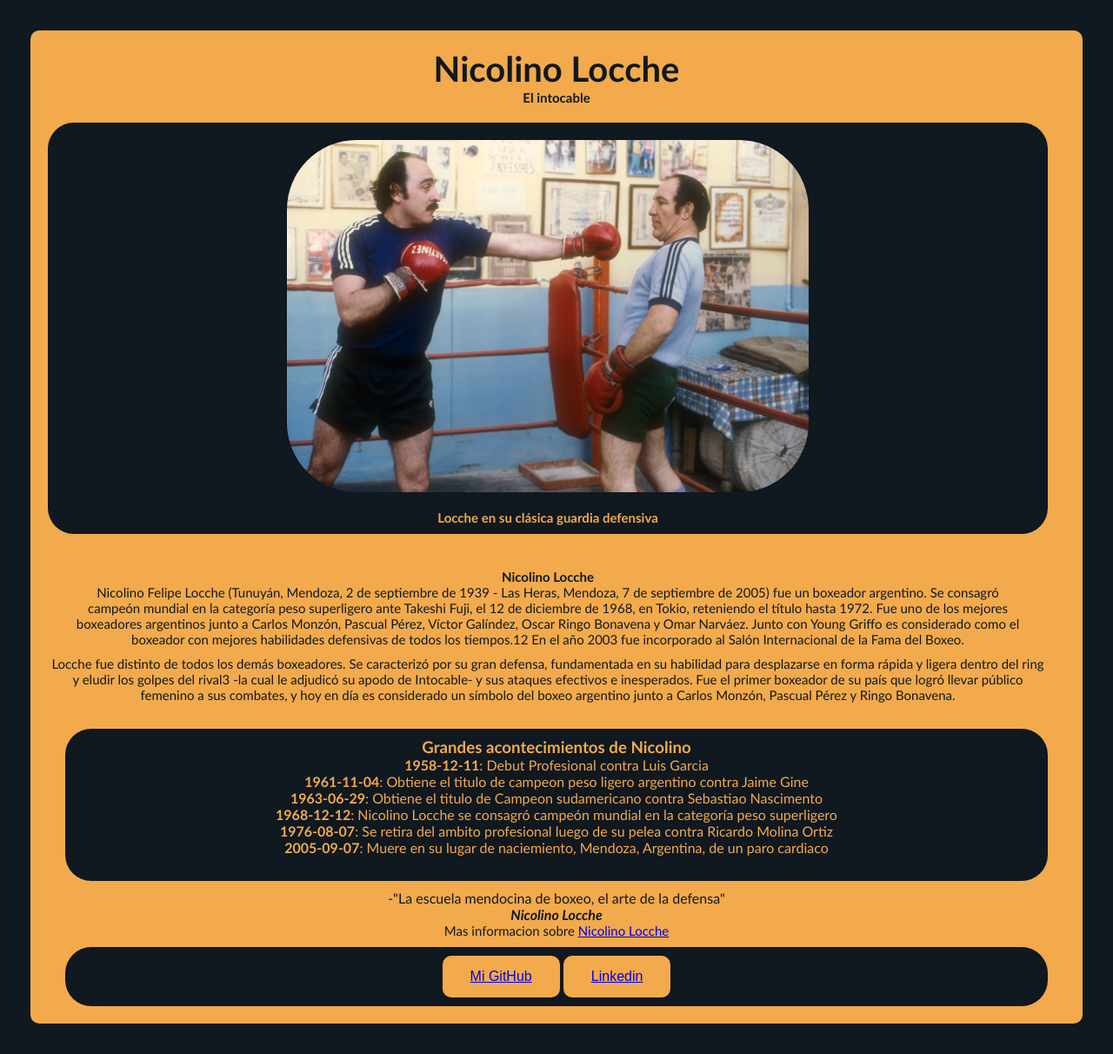
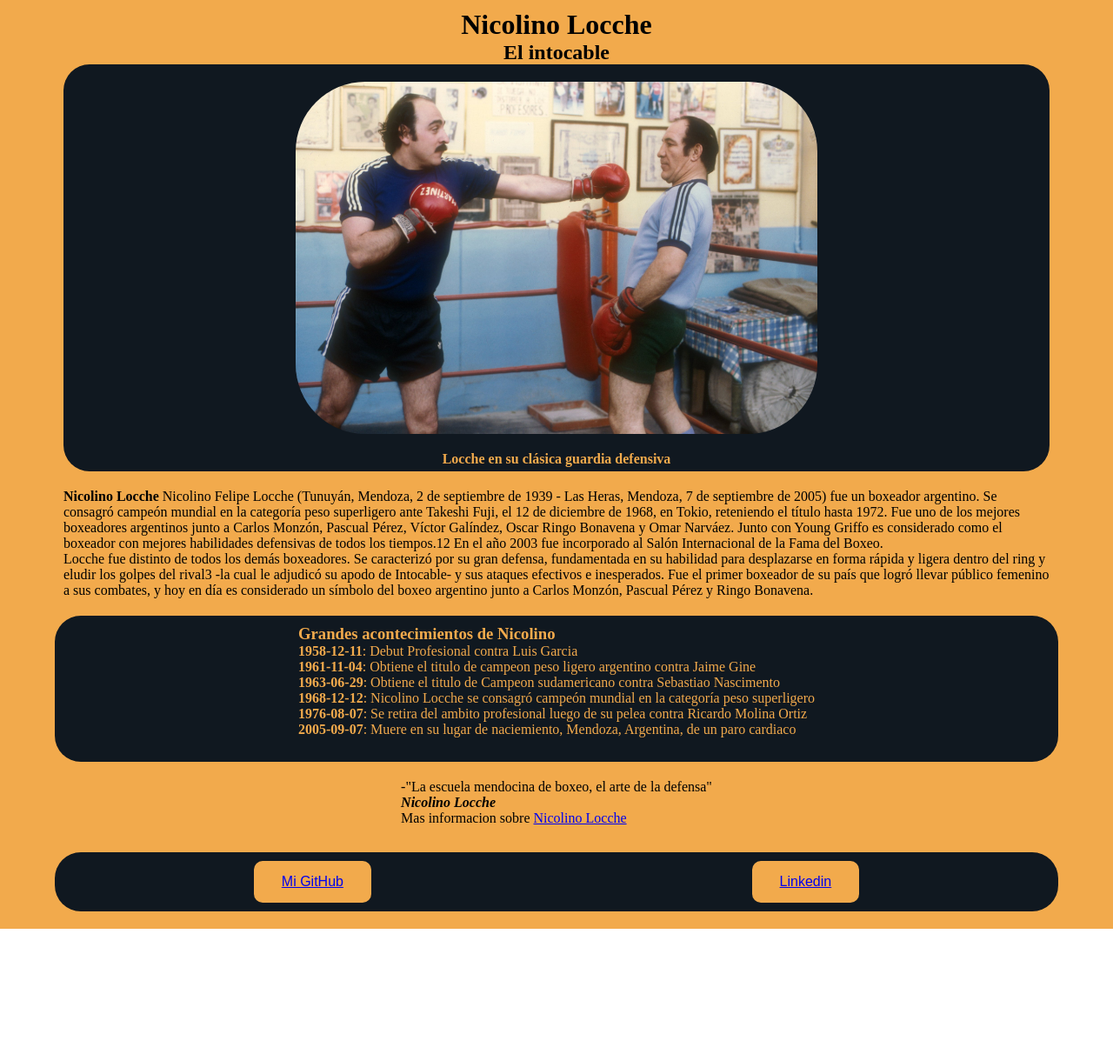
Before and after one commit to Trefu/Tribute-web, a plain HTML site: page index.html in a window 1280 px wide. Shown: the whole page at 87% size. After the commit the page ends 1068 px from the top, so only its background shows below. Drawn offline with Linux system fonts and the light colour scheme.

Commit message:
cambios de styles y tags

```diff
--- a/css/estilos.css
+++ b/css/estilos.css
@@ -6,43 +6,15 @@
 * {
 	padding: 0;
 	margin: 0;
-}
-
-.body {
-	background-color: var(--color-oscuro);
-	display: flex;
-	font-family: 'Trebuchet MS', 'Lucida Sans Unicode', 'Lucida Grande', 'Lucida Sans', Arial, sans-serif;
-	color: #101820ff;
-	justify-content: center;
-	text-align: center;
-	margin: 20px;
-	padding: 15px;
-}
-
-.title {
-	padding: 10px;
-
-}
-
-.body h1 {
-	font-size: 40px;
-}
-
-.body h2 {
-	font-size: 15px;
-}
-
-
-p {
-	font-size: 15px;
-
-
+	display: flexbox;
 }
 
 .main-container {
-
+	display: flex;
+	flex-direction: column;
+	justify-content: center;
+	align-items: center;
 	background-color: var(--color-claro);
-	border-radius: 10px;
 	padding: 10px;
 
 }
@@ -51,83 +23,85 @@ p {
 
 .img-container {
 	display: flex;
-	background-color: #101820ff;
-	margin: 10px 30px 30px 10px;
-	border-radius: 30px;
-	justify-content: center;
 	align-items: center;
 	flex-direction: column;
-
+	background-color: #101820ff;
+	width: 90%;
+	height: auto;
+	border-radius: 30px;
 }
 
-.img-container p {
-	margin-bottom: 10px;
+header {
+	display: flex;
+	align-items: center;
+	flex-direction: column;
 }
 
+
 .imgs {
-	width: 100%;
-	height: auto;
 	max-width: 600px;
 	padding: 20px;
 	border-radius: 100px;
-
 }
 
 .img-container p {
 	color: #f2aa4cff;
-
-
+	margin-bottom: 5px;
 }
 
 .info-container {
 	display: flex;
-	margin: 10px 30px 30px 10px;
-	justify-content: center;
-	align-items: center;
 	flex-direction: column;
+	width: 90%;
+	height: auto;
+	padding: 10px;
+	margin: 10px;
+
 }
 
-.tribute-info {
+.cita {
 	display: flex;
 	flex-direction: column;
-	margin: 10px 30px 10px 30px;
-
+	height: auto;
+	padding: 10px;
+	margin: 10px;
 }
 
 .lista {
 	display: flex;
+	flex-direction: column;
 	background-color: #101820ff;
 	color: #f2aa4cff;
+	width: 90%;
+	height: auto;
+	align-items: center;
 	border-radius: 30px;
-	margin: 10px 30px 10px 30px;
-	justify-content: center;
-	align-items: center;
-	flex-direction: column;
 	padding: 10px;
 }
 
 .lista ul {
 	list-style: none;
 	font-size: 16px;
+}
+
+footer {
+	display: flex;
+	flex-direction: row;
+	background-color: var(--color-oscuro);
+	color: var(--color-claro);
+	width: 90%;
+	height: auto;
+	justify-content: space-around;
+	margin: 10px 30px 10px 30px;
+	padding: 10px;
+	border-radius: 30px;
 
 }
 
-.footer-container {
-	background-color: var(--color-oscuro);
-	color: var(--color-claro);
-	display: flex;
-	flex-direction: column;
-	margin: 10px 30px 10px 30px;
-	padding: 10px;
-	border-radius: 30px;
-	justify-content: space-around;
-}
 
-.footer {}
 
 
 .button {
-
 	background-color: var(--color-claro);
 	border: none;
 	color: white;
--- a/index.html
+++ b/index.html
@@ -11,25 +11,22 @@
 
 </head>
 
-
+<body>
 <div id="main" class="main-container">
-
-  <body class="body">
-
-    <div class="title">
-      <h1 id="title"> Nicolino Locche
+    <header>
+      <h1> Nicolino Locche
       </h1>
       <h2>El intocable
       </h2>
-    </div>
-    <div class="img-container" id="img-div" title="el diego">
+    </header>
+    <div class="img-container" id="img-div" title="Nicolino">
       <img class="imgs" id="image" src="imagenes/main.jpg" alt="Nicolino locche esquivando"></img>
       <p id="img-caption"><b>Locche en su clásica guardia defensiva</b>
       </p>
     </div>
 
-    <div class="info-container">
-      <p id="tribute-info" class="tribute-info"><strong>Nicolino Locche</strong>
+    <article class="info-container">
+      <p id="tribute-info"><strong>Nicolino Locche</strong>
         Nicolino Felipe Locche (Tunuyán, Mendoza, 2 de septiembre de 1939 - Las Heras, Mendoza, 7 de septiembre de 2005)
         fue un boxeador argentino. Se consagró campeón mundial en la categoría peso superligero ante Takeshi Fuji, el 12
         de diciembre de 1968, en Tokio, reteniendo el título hasta 1972.
@@ -46,7 +43,7 @@
         llevar público femenino a sus combates, y hoy en día es considerado un símbolo del boxeo argentino junto a
         Carlos
         Monzón, Pascual Pérez y Ringo Bonavena.</p>
-    </div>
+    </article>
     <div id="lista" class="lista">
       <ul>
         <h3><b>Grandes acontecimientos de Nicolino</b></h3>
@@ -59,24 +56,26 @@
         <br />
       </ul>
     </div>
+    <div class="cita">
     <blockquote>-"La escuela mendocina de boxeo, el arte de la defensa"</blockquote>
     <cite><b>Nicolino Locche</b></cite>
     <p>Mas informacion sobre <a id="tribute-link" target="_blank"
         href="https://es.wikipedia.org/wiki/Nicolino_Locche">Nicolino Locche</a>
     </p>
+    </div>
 
-    <div class="footer-container">
-      <footer class="footer">
+      <footer>
 
         <button id="redes" class="button"><a href="https://github.com/Trefu" target="_blank">Mi GitHub</a></button>
+
+
         <button class="button"><a href="https://www.linkedin.com/in/lucas-leonel-lopez-59316a1b6/"
             target="_blank">Linkedin</a></button>
+
       </footer>
-    </div>
+
 </div>
-</div>
-</footer>
-</div>
+
 <script src="https://cdn.freecodecamp.org/testable-projects-fcc/v1/bundle.js"></script>
 </body>
 
```
